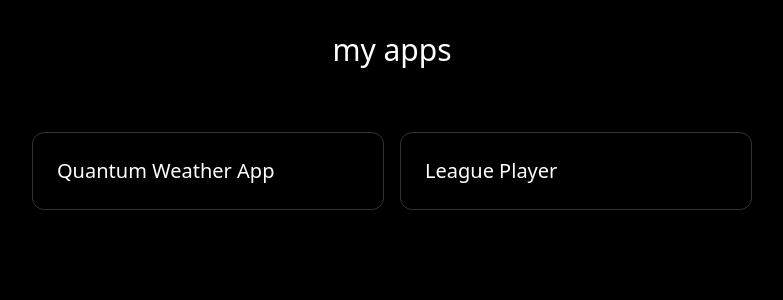
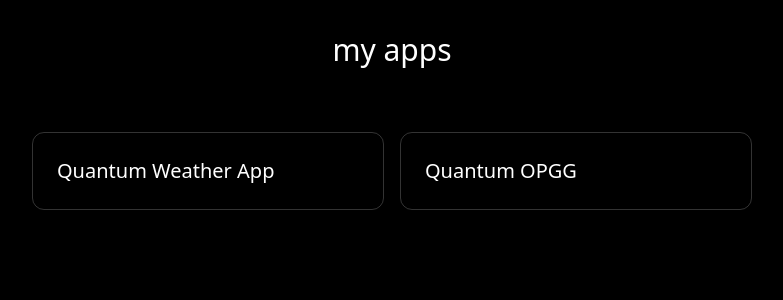
Before and after one commit to 0x3122/portfolio, a Next.js app: page / in a window 1280 px wide. Shown: the top 300 px of the page, without its empty margins (248-1031 px from the left). Built offline with nearby package versions, Linux system fonts and the light colour scheme.

Commit message:
Rename League Player to Quantum OPGG

```diff
--- a/app/apps/league-player/page.tsx
+++ b/app/apps/league-player/page.tsx
@@ -1,4 +1,5 @@
-import type { Metadata } from "next";
-import Player from "./player";
-export const metadata: Metadata = { title: "League Player · SHin4suRA", description: "An OCE League of Legends player profile." };
-export default function LeaguePlayerPage() { return <Player />; }
+import { redirect } from "next/navigation";
+
+export default function PreviousLeaguePage() {
+  redirect("/apps/quantum-opgg");
+}
--- /dev/null
+++ b/app/apps/quantum-opgg/page.tsx
@@ -0,0 +1,4 @@
+import type { Metadata } from "next";
+import Player from "./player";
+export const metadata: Metadata = { title: "Quantum OPGG · SHin4suRA", description: "An OCE League of Legends player profile." };
+export default function QuantumOpggPage() { return <Player />; }
--- a/app/apps/league-player/player.tsx
+++ b/app/apps/quantum-opgg/player.tsx
@@ -54,7 +54,7 @@ export default function Player() {
           </>}
           {(error || championError) && <button onClick={() => { setError(""); setChampionError(""); setRetry(n => n + 1); }} className="mt-5 rounded-xl bg-violet-300 px-6 py-3 font-medium text-slate-950">Try again</button>}
         </div>
-        <footer className="mt-12 border-t border-white/10 pt-5 text-xs leading-relaxed text-slate-500">League Player isn’t endorsed by Riot Games and doesn’t reflect the views or opinions of Riot Games or anyone officially involved in producing or managing Riot Games properties. Riot Games and all associated properties are trademarks or registered trademarks of Riot Games, Inc.</footer>
+        <footer className="mt-12 border-t border-white/10 pt-5 text-xs leading-relaxed text-slate-500">Quantum OPGG isn’t endorsed by Riot Games and doesn’t reflect the views or opinions of Riot Games or anyone officially involved in producing or managing Riot Games properties. Riot Games and all associated properties are trademarks or registered trademarks of Riot Games, Inc.</footer>
       </div>
     </main>
   );
--- a/app/page.tsx
+++ b/app/page.tsx
@@ -11,8 +11,8 @@ export default function Home() {
         >
           <h2 className="text-xl">Quantum Weather App</h2>
         </Link>
-        <Link href="/apps/league-player" className="rounded-xl border border-white/20 p-6 transition-colors hover:bg-white/10 focus-visible:outline-2 focus-visible:outline-offset-4 focus-visible:outline-white">
-          <h2 className="text-xl">League Player</h2>
+        <Link href="/apps/quantum-opgg" className="rounded-xl border border-white/20 p-6 transition-colors hover:bg-white/10 focus-visible:outline-2 focus-visible:outline-offset-4 focus-visible:outline-white">
+          <h2 className="text-xl">Quantum OPGG</h2>
         </Link>
       </div>
     </main>
```
Also changed, not shown: 1 other file (tests, documents, lock files or other folders).
